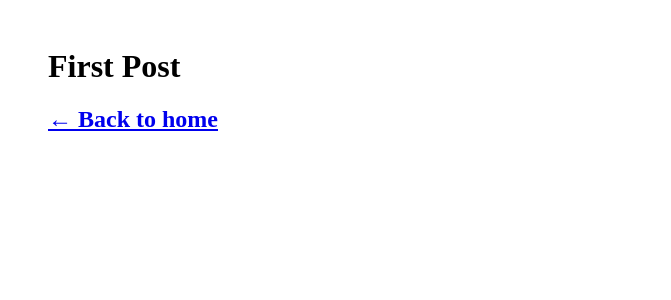
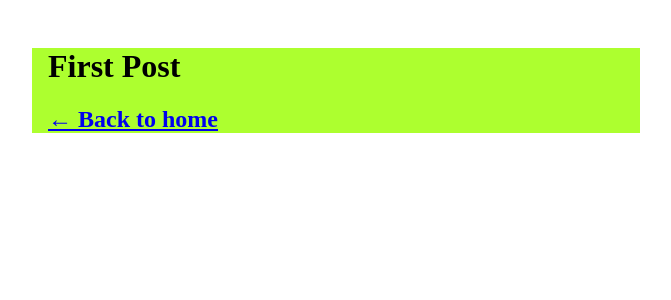
Before and after one commit to shirotamaki/nextjs-blog, a Next.js app: page /posts/first-post in a window 1280 px wide. Shown: the top 300 px of the page, without its empty margins (304-975 px from the left). Built offline with nearby package versions, Linux system fonts and the light colour scheme.

Commit message:
background-colorを追加

```diff
--- a/components/layout.module.css
+++ b/components/layout.module.css
@@ -2,4 +2,5 @@
   max-width: 36rem;
   padding: 0 1rem;
   margin: 3rem auto 6rem;
+  background-color: greenyellow;
 }
```
